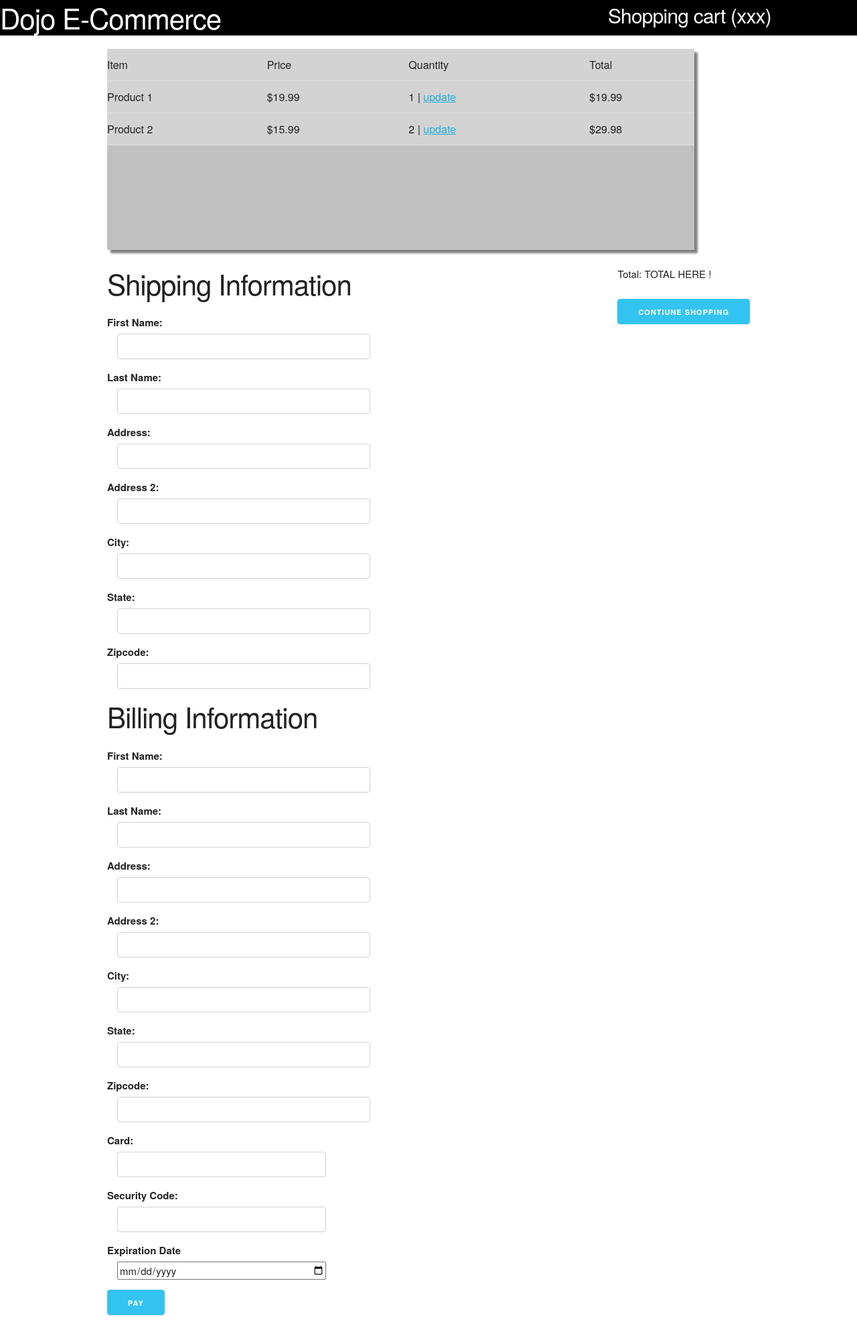
After one commit to blwallace/ecommerce, a CodeIgniter app: template application/views/Carts.php in a window 1280 px wide. The commit adds this page. Shown: the whole page at 67% size. Run offline with CodeIgniter, Linux system fonts and the light colour scheme; the template is opened without the code that fills it, so the values that code supplies are empty.

Commit message:
ecommerce

```diff
--- /dev/null
+++ b/application/views/Carts.php
@@ -0,0 +1,135 @@
+<html>
+<head>
+	<title>Shopping Cart</title>
+	<link rel="stylesheet" href="/assets/css/normalize.css">
+    <link rel="stylesheet" href="/assets/css/skeleton.css">
+    <style type="text/css">
+    #header {
+     	background-color: black;
+     	color: white;
+    }
+    #header h4 {
+     	color: white;
+     	float: right;
+     	margin-right: 10%;
+     	margin-top: -70px;
+    }
+    #red {
+    	background-color: maroon;
+    }
+    #gold {
+    	background-color: gold;
+    }
+    #silver {
+    	background-color: silver;
+    	height: 300px;
+    	box-shadow: 5px 5px 3px grey;
+    }
+    #move-right {
+    	float: right;
+    }
+    #cart {
+    	background-color: lightgrey;
+    }
+    </style>
+
+</head>
+
+<body>
+
+	<div class="header" id="header">
+		<h2> Dojo E-Commerce </h2>
+		<h4> Shopping cart (xxx) </h4>
+	</div>
+
+<div class="container">
+	<div class="row">
+		<div class="eleven columns" id="silver">
+			<table class="tweleve columns" id="cart">
+				<thead>
+					<tr>
+						<td>Item</td>
+						<td>Price</td>
+						<td>Quantity</td>
+						<td>Total</td>
+					</tr>
+				</thead>
+				<tbody>
+					<tr>
+						<td>Product 1</td>
+						<td>$19.99</td>
+						<td> 1 | <a href=""> update </a></td>
+						<td> $19.99 </td>
+					</tr>
+					<tr>
+						<td>Product 2</td>
+						<td>$15.99</td>
+						<td> 2 | <a href=""> update </a></td>
+						<td> $29.98 </td>
+					</tr>
+				</tbody>
+			</table>
+		</div>
+	</div>
+	<br>
+	<div class="row" id="move-right">
+		<p>Total: TOTAL HERE !</p>
+		<button class="button-primary"> Contiune Shopping </button>
+	</div>
+
+<div class="row">
+	<div class="five columns">
+		<h2>Shipping Information </h2>
+		<form action="" method="post">
+			<label>First Name:</label>
+			<input class="tweleve columns" type="text" name="first_name">
+			<label>Last Name:</label>
+			<input class="tweleve columns" type="text" name="last_name">
+			<label>Address:</label>
+			<input class="tweleve columns" type="text" name="address">
+			<label>Address 2:</label>
+			<input class="tweleve columns" type="text" name="address2">
+			<label>City:</label>
+			<input class="tweleve columns" type="text" name="city">
+			<label>State:</label>
+			<input class="tweleve columns" type="text" name="state">
+			<label>Zipcode:</label>
+			<input class="tweleve columns" type="text" name="zip">
+		</form>
+	</div>
+</div>
+<div class="row">
+	<div class="five columns">
+		<h2>Billing Information </h2>
+		<form action="" method="post">
+			<label>First Name:</label>
+			<input class="tweleve columns" type="text" name="first_name">
+			<label>Last Name:</label>
+			<input class="tweleve columns" type="text" name="last_name">
+			<label>Address:</label>
+			<input class="tweleve columns" type="text" name="address">
+			<label>Address 2:</label>
+			<input class="tweleve columns" type="text" name="address2">
+			<label>City:</label>
+			<input class="tweleve columns" type="text" name="city">
+			<label>State:</label>
+			<input class="tweleve columns" type="text" name="state">
+			<label>Zipcode:</label>
+			<input class="tweleve columns" type="text" name="zip">
+
+			<label>Card:</label>
+			<input class="ten columns"type="text" name="card">
+			<label>Security Code:</label>
+			<input class="ten columns"type="text" name="security">
+			<label>Expiration Date</label>
+			<input class="ten columns"type="date" name="expiration">
+			<input class="button-primary" type="submit" value="Pay">
+		</form>
+	</div>
+</div>
+
+</div>
+
+</body>
+
+</html>
```
Also changed, not shown: application/views/ShowPage.php (added, +117 -0 lines), application/views/index.php (+69 -10 lines).
